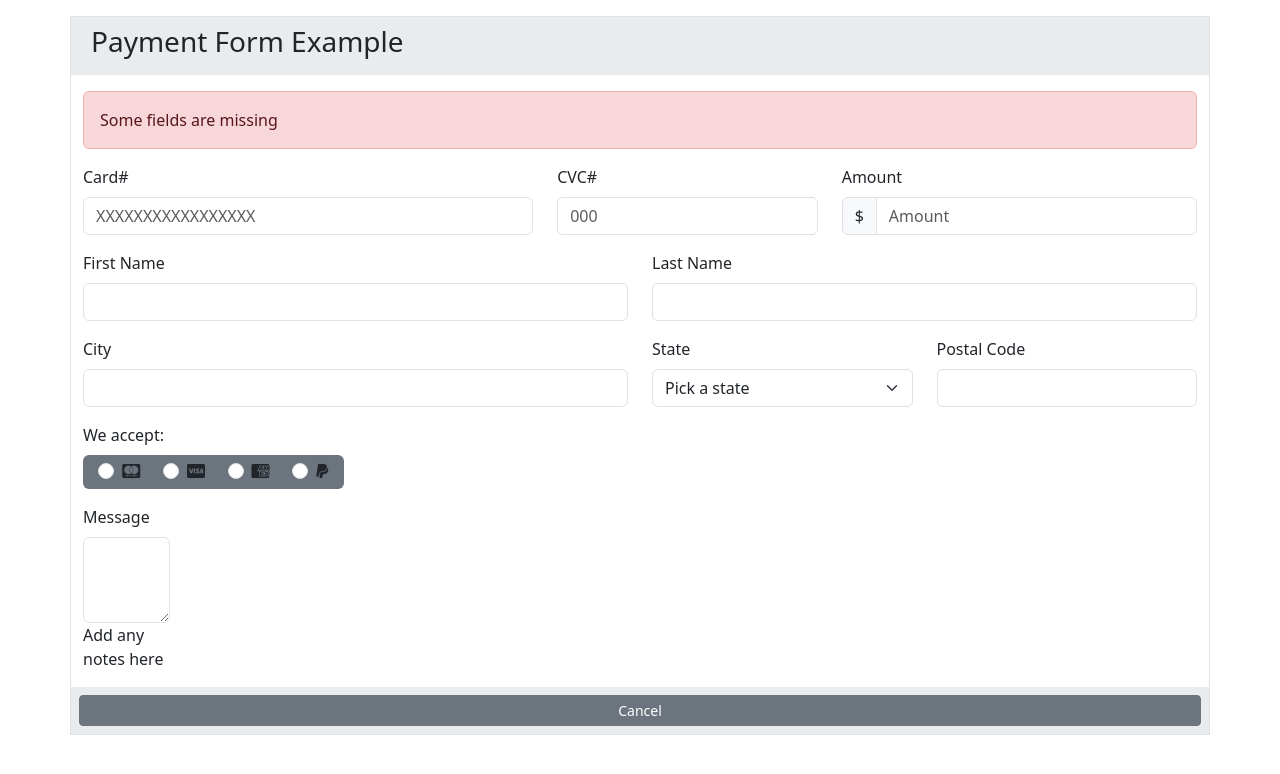
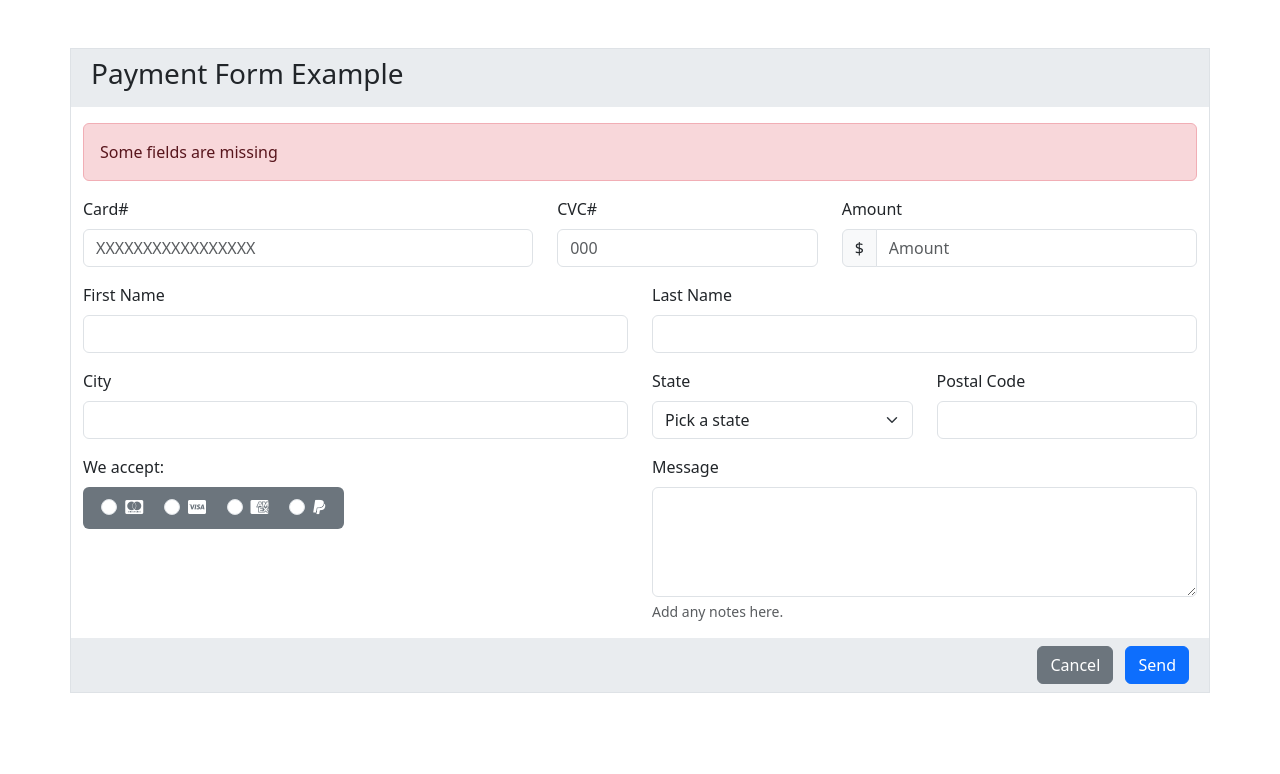
Before and after one commit to 4GeeksAcademy/fs-pt-118-LorenaMolina-FormHTML5, a plain HTML site: page index.html in a window 1280 px wide. Drawn offline with nearby package versions, Linux system fonts and the light colour scheme.

Commit message:
LorenaMolina-FormHTML5

```diff
--- a/index.html
+++ b/index.html
@@ -16,7 +16,7 @@
 
 
 <body>
-    <div class="container mt-3 border">
+    <div class="container my-5 border">
         <!--Encabezado-->
         <div class="row bg-body-secondary p-2">
             <h3>Payment Form Example</h3>
@@ -90,44 +90,50 @@
         <div class="row">
             <div class="col-3 mt-3">
                 <label for="exampleInput" class="form-label">We accept:</label>
-                <div class="bg-secondary p-1 rounded d-flex justify-content-around align-items-center">
+                <div class="bg-secondary p-2 rounded d-flex justify-content-around align-items-center">
                     <div class="form-check">
                         <input class="form-check-input" type="radio" name="inlineRadioOptions" id="inlineRadio1"
                             value="option1">
                         <label class="form-check-label" for="inlineRadio1">
-                            <i class="fa-brands fa-cc-mastercard"></i></label>
+                            <i class="fa-brands fa-cc-mastercard text-white"></i></label>
                     </div>
                     <div class="form-check">
                         <input class="form-check-input" type="radio" name="inlineRadioOptions" id="inlineRadio1"
                             value="option1">
-                        <label class="form-check-label" for="inlineRadio1">
-                            <i class="fa-brands fa-cc-visa"></i></label>
+                        <label class="form-check-label" for="inlineRadio2">
+                            <i class="fa-brands fa-cc-visa text-white"></i></label>
                     </div>
                     <div class="form-check">
                         <input class="form-check-input" type="radio" name="inlineRadioOptions" id="inlineRadio1"
                             value="option1">
-                        <label class="form-check-label" for="inlineRadio1">
-                            <i class="fa-brands fa-cc-amex"></i></label>
+                        <label class="form-check-label" for="inlineRadio3">
+                            <i class="fa-brands fa-cc-amex text-white"></i></label>
                     </div>
                     <div class="form-check">
                         <input class="form-check-input" type="radio" name="inlineRadioOptions" id="inlineRadio1"
                             value="option1">
-                        <label class="form-check-label" for="inlineRadio1">
-                            <i class="fa-brands fa-paypal"></i></label>
+                        <label class="form-check-label" for="inlineRadio4">
+                            <i class="fa-brands fa-paypal text-white"></i></label>
                     </div>
                 </div>
-                <div class="col-4 mt-3">
-                    <div class="mb-3">
-                        <label for="exampleFormControlTextarea1" class="form-label">Message</label>
-                        <textarea class="form-control" id="exampleFormControlTextarea1" rows="3"></textarea>
-                        <label>Add any notes here</label>
-                    </div>
+            </div>
+
+            <div class="col-3"></div>
+
+            <div class="col-6 mt-3">
+                <div class="mb-3">
+                    <label for="exampleFormControlTextarea1" class="form-label">Message</label>
+                    <textarea class="form-control" id="exampleFormControlTextarea1" rows="4"></textarea>
+                    <div class="form-text">Add any notes here.</div>
                 </div>
             </div>
         </div>
         <!--Footer-->
-        <div class="row bg-body-secondary p-2">
-            <button type="button d-flex justify-content-start" class="btn btn-secondary btn-sm">Cancel</button>
+        <div class="row bg-body-secondary p-2 justify-content-end">
+            <div class="col-auto">
+                <button class="btn btn-secondary me-2">Cancel</button>
+                <button class="btn btn-primary">Send</button>
+            </div>
         </div>
     </div>
 
```
